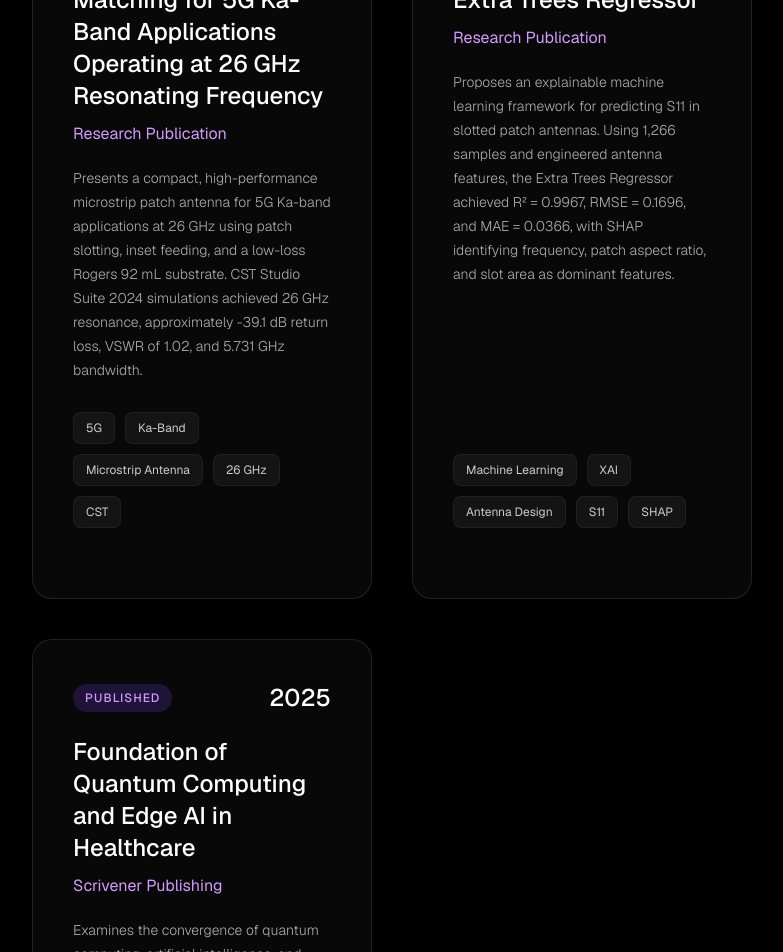
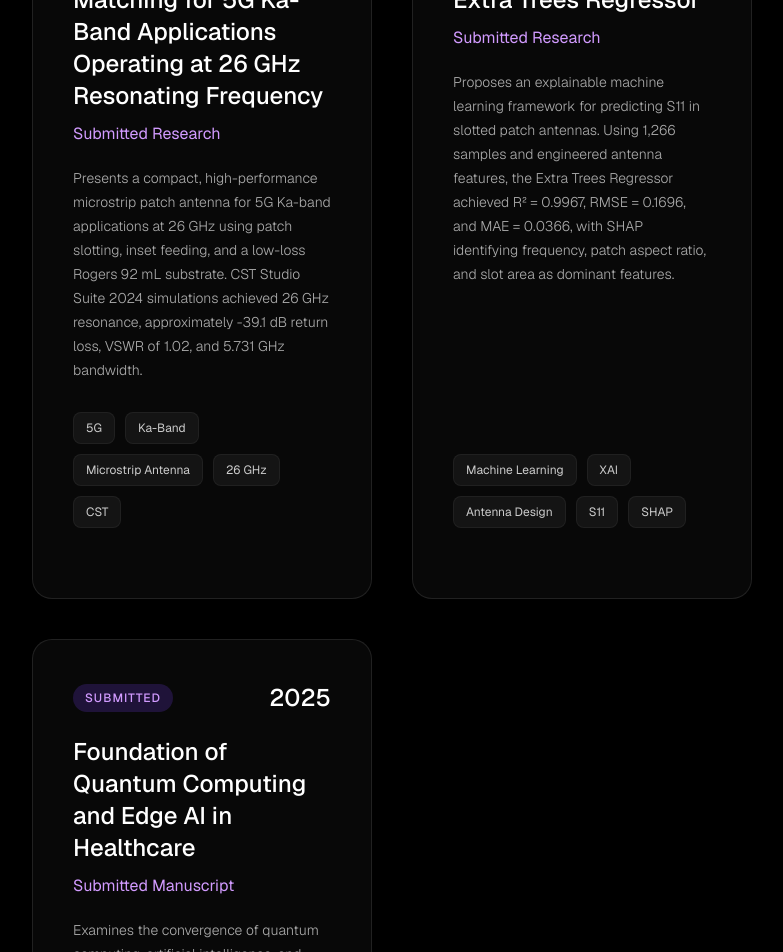
Before and after one commit to satyakiabhijit/abhijitsatyaki.me, a React (Vite) app: page / in a window 1280 px wide. Shown: the part 7860-8812 px from the top of the page, without its empty margins (248-1031 px from the left). Built offline with nearby package versions, Linux system fonts and the light colour scheme; no server answers.

Commit message:
fix: mark submitted publications correctly

```diff
--- a/src/config.ts
+++ b/src/config.ts
@@ -129,29 +129,29 @@ export const config = {
         {
             id: "ka-band-antenna",
             title: "A High-Performance, Ultra-Wideband Microstrip Patch Antenna with Near-Ideal Impedance Matching for 5G Ka-Band Applications Operating at 26 GHz Resonating Frequency",
-            venue: "Research Publication",
+            venue: "Submitted Research",
             year: "2025",
             description: "Presents a compact, high-performance microstrip patch antenna for 5G Ka-band applications at 26 GHz using patch slotting, inset feeding, and a low-loss Rogers 92 mL substrate. CST Studio Suite 2024 simulations achieved 26 GHz resonance, approximately -39.1 dB return loss, VSWR of 1.02, and 5.731 GHz bandwidth.",
             tags: ["5G", "Ka-Band", "Microstrip Antenna", "26 GHz", "CST"],
-            status: "Published"
+            status: "Submitted"
         },
         {
             id: "xai-s11",
             title: "Explainable Machine Learning-Based Prediction of S11 for Slotted Patch Antenna Optimization Using Extra Trees Regressor",
-            venue: "Research Publication",
+            venue: "Submitted Research",
             year: "2025",
             description: "Proposes an explainable machine learning framework for predicting S11 in slotted patch antennas. Using 1,266 samples and engineered antenna features, the Extra Trees Regressor achieved R² = 0.9967, RMSE = 0.1696, and MAE = 0.0366, with SHAP identifying frequency, patch aspect ratio, and slot area as dominant features.",
             tags: ["Machine Learning", "XAI", "Antenna Design", "S11", "SHAP"],
-            status: "Published"
+            status: "Submitted"
         },
         {
             id: "quantum-edge-ai",
             title: "Foundation of Quantum Computing and Edge AI in Healthcare",
-            venue: "Scrivener Publishing",
+            venue: "Submitted Manuscript",
             year: "2025",
             description: "Examines the convergence of quantum computing, artificial intelligence, and healthcare, covering quantum machine learning for drug discovery, genomics, diagnostic imaging, anomaly detection, and quantum cryptography for patient-data security, alongside hardware, data coherence, and ethical challenges.",
             tags: ["Quantum Computing", "Edge AI", "Healthcare", "Quantum ML", "Cybersecurity"],
-            status: "Published"
+            status: "Submitted"
         }
     ],
     projects: [
```
